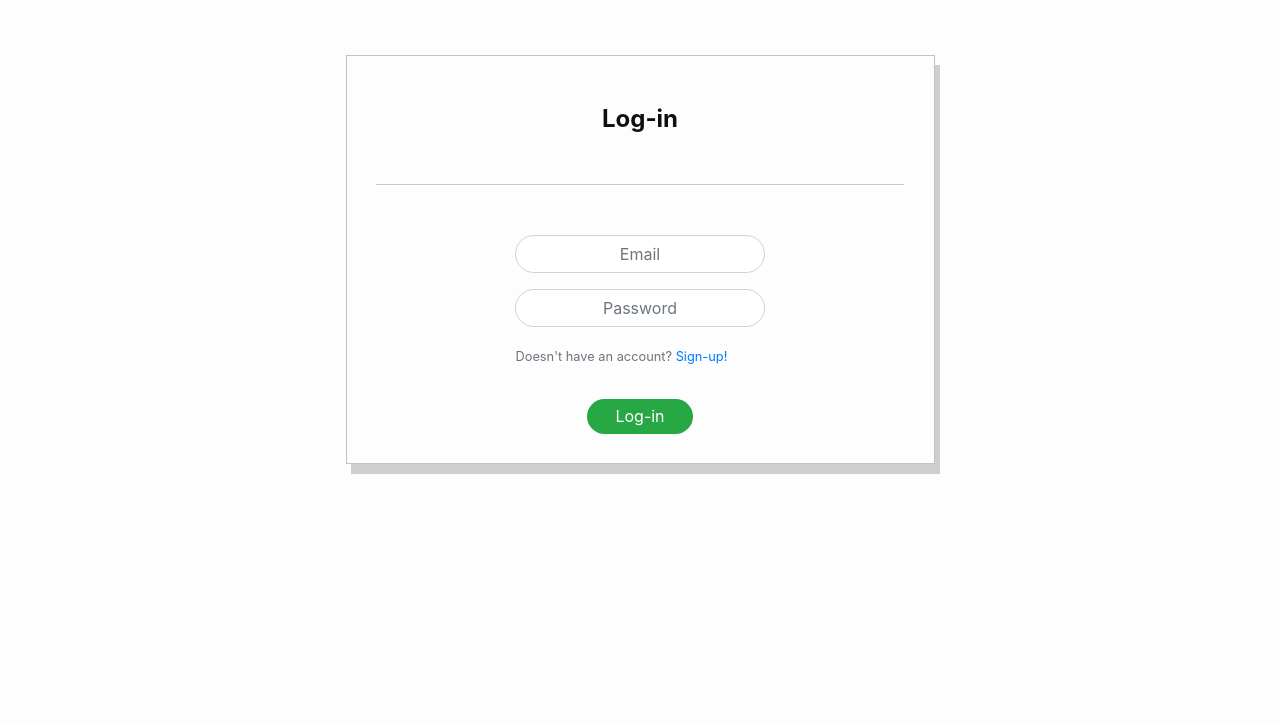
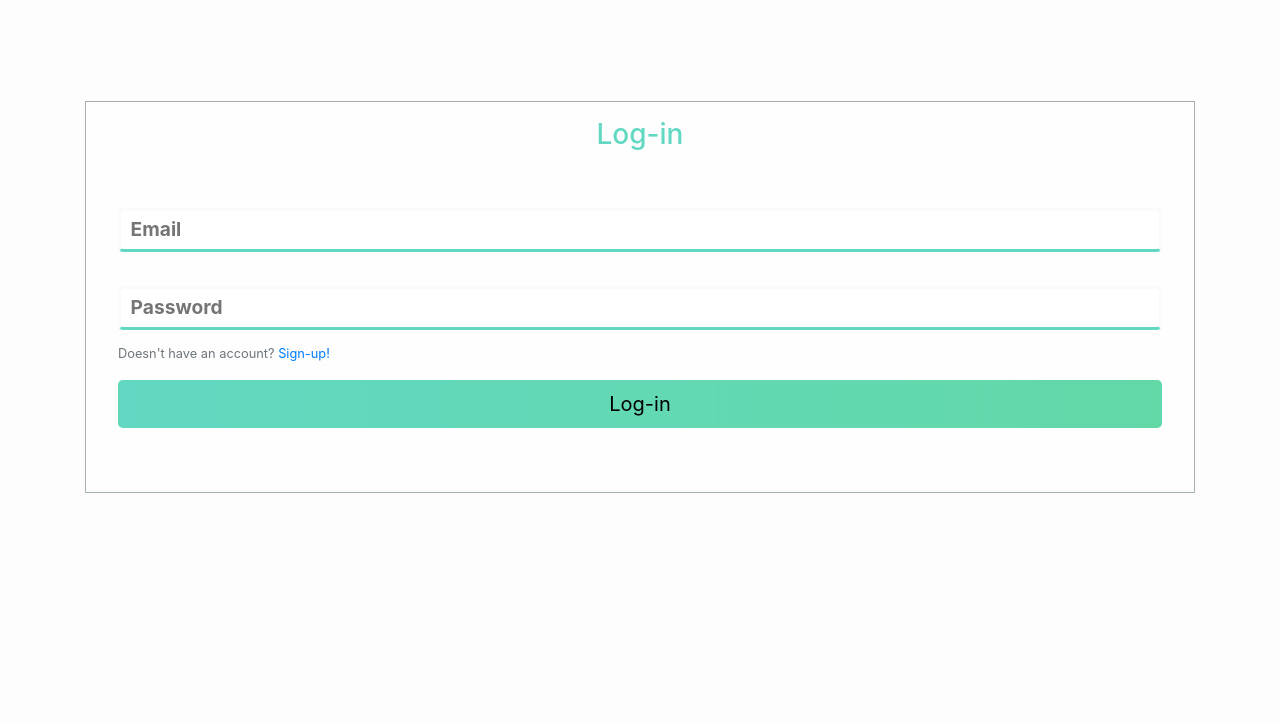
Before and after one commit to raymag/floesia, a plain HTML site: page login.html in a window 1280 px wide. Shown: the part 75-800 px from the top of the page. Drawn offline with Linux system fonts and the light colour scheme.

Commit message:
feat: add dark mode to login.html and improve UI

```diff
--- a/CSS/base.css
+++ b/CSS/base.css
@@ -227,6 +227,12 @@ textarea {
     color: var(--white);
 }
 
+.box {
+    padding: 1em 2em;
+    background: var(--white);
+    border: 1px solid var(--erased);
+}
+
 /* DARK MODE */
 body.darkmode {
     background: #050505;
@@ -266,3 +272,9 @@ body.darkmode .poem .info {
 body.darkmode #poems {
     background: none;
 }
+
+body.darkmode .box {
+    background: #060606;
+    color: var(--primary);
+    border: solid 1px var(--second);
+}
--- a/CSS/login.css
+++ b/CSS/login.css
@@ -1,84 +1,24 @@
 .note
 {
     text-align: center;
-    height: 100px;
-
-    color: rgb(15, 15, 15);
     font-weight: bold;
-    /* line-height: 80px; */
     border-bottom: 1px solid rgb(199, 199, 199);
-    margin-bottom: 50px;
-
-
+    margin-bottom: 2em;
 }
 
 #noteHeader{
     font-size: 24px;
     padding-top: 3%;
-
 }
 
 #noteSubHeader{
     font-weight: 500;
 }
 
-.form-content
-{
-    padding: 5%;
-    border: 1px solid #ced4da;
-    margin-bottom: 2%;
-
-}
-.form-control{
-    border-radius:1.5rem;
-    text-align: center;
-
-
-}
-.row1,.row2{
-    border-radius:1.5rem;
-
-    justify-content: center;
-
-
-}
-.row2{
-    margin-top: 2%;
+.submitButtonContainer{
+    margin-top: 1em;
 }
 
-.btnSubmit
-{
-    border:none;
-    border-radius:1.5rem;
-    padding: 1%;
-    width: 20%;
-    cursor: pointer;
-    background: #28a745;
-    color: #fff;
-
-
+main {
+    margin: 8em auto;
 }
-
-.submitButtonContainer{
-    text-align: center;
-   margin-top: 6%;
-
-
-}
-
-.login-form{
-    margin-top: 70px;
-    width: 50%;
-    height:150px;
-    border: 1px solid #fff;
-
-}
-
-.form-content{
-
-    border: 1px solid rgb(194, 194, 194);
-    box-shadow: 5px 10px rgb(207, 207, 207);
-
-
-
-}
--- a/login.html
+++ b/login.html
@@ -8,8 +8,8 @@
     <!-- Bootstrap CSS -->
     <link rel="stylesheet" href="./CSS/css_bootstrap/bootstrap.min.css">
 
+    <link rel="stylesheet" href="./CSS/base.css">
     <link rel="stylesheet" href="./CSS/login.css">
-    <link rel="stylesheet" href="./CSS/base.css">
     <link rel="shortcut icon" href="images/fiv.png"/>
     <title>Floesia</title>
 </head>
@@ -19,36 +19,40 @@
         <div id="navbar-brand">
           <h1>Floesia</h1>
         </div>
+
         <ul id="navbar-links">
+          <li>
+            <button class="theme-toggle-button darkmode-toggler">
+              <svg class="icon" style="width: 24px; height: 24px" viewBox="0 0 24 24">
+                <path fill="currentColor"
+                  d="M7.5,2C5.71,3.15 4.5,5.18 4.5,7.5C4.5,9.82 5.71,11.85 7.53,13C4.46,13 2,10.54 2,7.5A5.5,5.5 0 0,1 7.5,2M19.07,3.5L20.5,4.93L4.93,20.5L3.5,19.07L19.07,3.5M12.89,5.93L11.41,5L9.97,6L10.39,4.3L9,3.24L10.75,3.12L11.33,1.47L12,3.1L13.73,3.13L12.38,4.26L12.89,5.93M9.59,9.54L8.43,8.81L7.31,9.59L7.65,8.27L6.56,7.44L7.92,7.35L8.37,6.06L8.88,7.33L10.24,7.36L9.19,8.23L9.59,9.54M19,13.5A5.5,5.5 0 0,1 13.5,19C12.28,19 11.15,18.6 10.24,17.93L17.93,10.24C18.6,11.15 19,12.28 19,13.5M14.6,20.08L17.37,18.93L17.13,22.28L14.6,20.08M18.93,17.38L20.08,14.61L22.28,17.15L18.93,17.38M20.08,12.42L18.94,9.64L22.28,9.88L20.08,12.42M9.63,18.93L12.4,20.08L9.87,22.27L9.63,18.93Z" />
+              </svg>
+            </button>
+          </li>
+
+          <li>
+            <button id="logout" class="btn btn-danger" onclick="logout()">
+              <i class="fas fa-sign-out-alt"></i>
+              Logout
+            </button>
+          </li>
         </ul>
       </nav>
 
     <br/><br/>
 
-    <div class="container login-form" id="poems">
-        <div class="form">
-            <div class="form-content">
-                <div class="row ">
-                    <div class="col">
-                        <div class="note">
-                            <p id="noteHeader">Log-in</p>
+    <main>
+        <div class="container">
+            <div class="box">
+                    <h3 class="text-center">Log-in</h3><br/>
                     <div id="alert-box"></div>
+                    <br/>
+                <div>
+                    <input type="email" class="input" placeholder="Email" id="email" />
                 </div>
-                    </div>
-                </div>
-                <div class="row row1">
-                    <div class="col-md-6">
-                        <div class="form-group">
-                            <input type="email" class="form-control" placeholder="Email" id="email" />
-                        </div>
-                    </div>
-                </div>
-                <div class="row row1">
-                    <div class="col-md-6">
-                        <div class="form-group">
-                            <input type="password" class="form-control" placeholder="Password" id="password" />
-                        </div>
-                    </div>
+                <br/>
+                <div>
+                    <input type="password" class="input" placeholder="Password" id="password" />
                 </div>
 
             <div class="row row1">
@@ -58,14 +62,15 @@
             </div>
 
             <div class="submitButtonContainer">
-                    <button type="button" class="btnSubmit" id="loginBtn">Log-in</button>
-                </div>
-
+                <button type="button" class="btn btn-lg btn-block primary-btn" id="loginBtn">Log-in</button>
+            </div><br/><br/>
         </div>
         </div>
     </div>
+</main>
 
     <script src="./js/login.js"></script>
+    <script src="./js/darkmode.js"></script>
 </body>
 
 </html>
```
Lines whose indentation alone changed are shown as unchanged.
